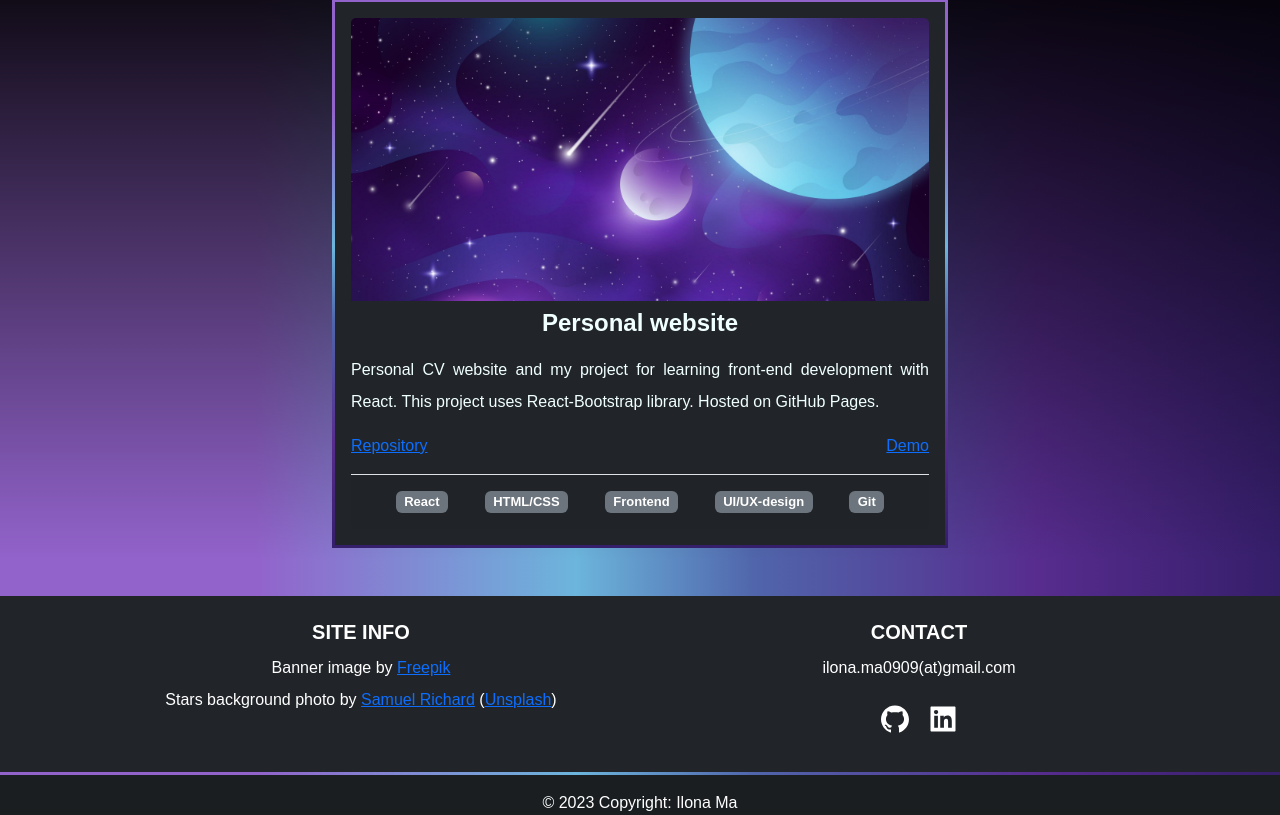
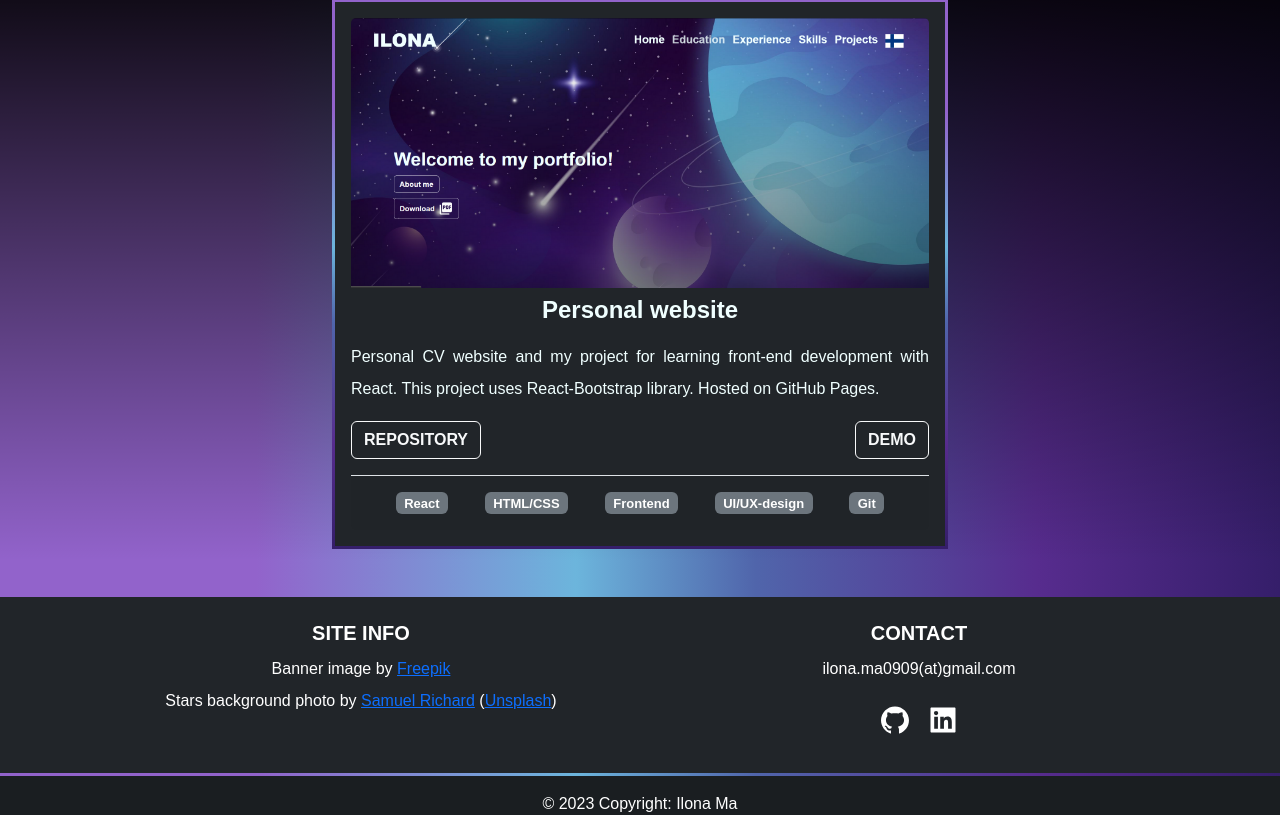
Before and after one commit to ilonanmaa/ilonanmaa.github.io, a React (Create React App) app: page / in a window 1280 px wide. Shown: the part 2177-2992 px from the top of the page. Built offline with nearby package versions, Linux system fonts and the light colour scheme; the HTML template or start-up script is replaced by a standard one.

Commit message:
Updated projects component

```diff
--- a/src/components/Projects.jsx
+++ b/src/components/Projects.jsx
@@ -1,10 +1,25 @@
-import { Container, Card, Row, CardGroup } from "react-bootstrap";
+import {
+  Container,
+  Card,
+  Row,
+  CardGroup,
+  Modal,
+  Button,
+  CloseButton,
+} from "react-bootstrap";
 import { useTranslation } from "react-i18next";
-import projectBG from "../assets/img/banner-bg.jpg";
+import projectBG from "../assets/img/project-picture.PNG";
 import SkillBadge from "./SkillBadge";
+import { useState } from "react";
+import demo from "../assets/vid/demo.mp4";
 
 const Projects = () => {
   const { t } = useTranslation("translation", { keyPrefix: "projects" });
+  const [show, setShow] = useState(false);
+
+  const handleClose = () => setShow(false);
+  const handleShow = () => setShow(true);
+
   return (
     <div className="p-4" id="projects">
       <Container className="p-4">
@@ -25,25 +40,24 @@ const Projects = () => {
                 >
                   {t("portfolio.description")}
                 </Card.Text>
-                <div className="d-flex flex-row justify-content-between">
-                  <Card.Link
+                <div className="d-flex flex-row justify-content-between my-3">
+                  <Button
                     href="https://github.com/ilonanmaa/ilonanmaa.github.io"
                     target="_blank"
                     rel="noopener noreferrer"
-                    className="fs-6 mb-3"
+                    variant="outline-light"
+                    className="fs-6 fw-bold text-uppercase"
                   >
                     {" "}
                     {t("portfolio.repository")}
-                  </Card.Link>
-                  <Card.Link
-                    href="https://ilonanmaa.github.io"
-                    target="_blank"
-                    rel="noopener noreferrer"
-                    className="fs-6 mb-3"
+                  </Button>
+                  <Button
+                    onClick={handleShow}
+                    variant="outline-light"
+                    className="fs-6 fw-bold text-uppercase"
                   >
-                    {" "}
                     {t("portfolio.demo")}
-                  </Card.Link>
+                  </Button>
                 </div>
                 <Card.Footer className="border-top border-azure">
                   <div className="d-flex flex-row justify-content-evenly flex-wrap">
@@ -59,8 +73,25 @@ const Projects = () => {
           </CardGroup>
         </Row>
       </Container>
+      <Demo show={show} handleClose={handleClose} />
     </div>
   );
 };
 
+const Demo = ({ show, handleClose }) => {
+  return (
+    <Modal show={show} onHide={handleClose} centered>
+      <Modal.Header className="bg-dark flex-row justify-content-between border-bottom">
+        <Modal.Title className="fw-bold">Demo</Modal.Title>
+        <CloseButton variant="white" onClick={handleClose} />
+      </Modal.Header>
+      <Modal.Body className="bg-black justify-content-center d-flex flex-row">
+        <video controls id="video-demo">
+          <source src={demo} type="video/mp4" />
+        </video>
+      </Modal.Body>
+    </Modal>
+  );
+};
+
 export default Projects;
```
Also changed, not shown: src/assets/img/project-picture.PNG (added), 1 other file (tests, documents, lock files or other folders).
